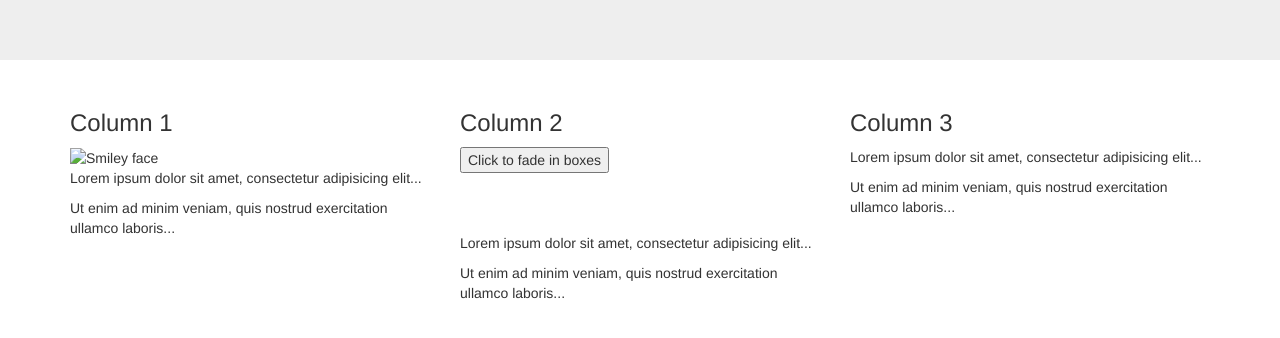
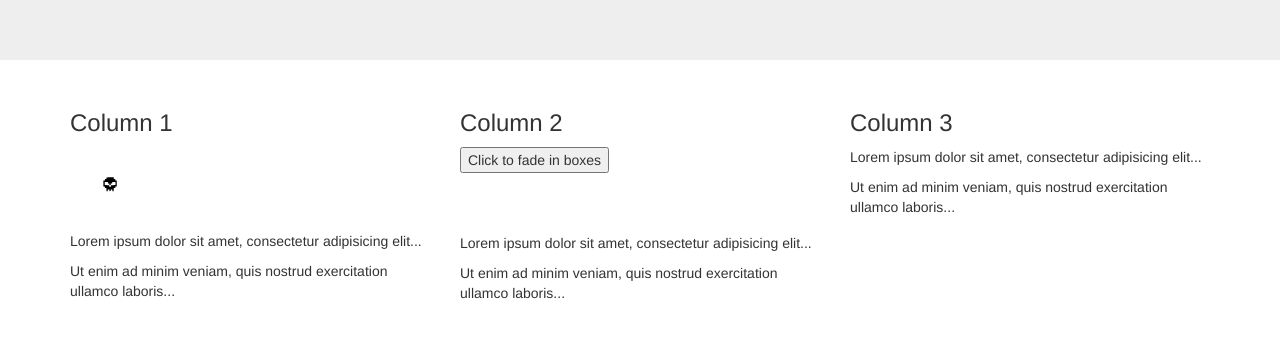
Before and after one commit to perosa7285/mywebsite.github.io, a plain HTML site: page index.html in a window 1280 px wide. Shown: the part 180-518 px from the top of the page. Drawn offline with Linux system fonts and the light colour scheme.

Commit message:
Update index.html

```diff
--- a/index.html
+++ b/index.html
@@ -30,7 +30,7 @@ $(document).ready(function(){
   <div class="row">
     <div class="col-sm-4">
       <h3>Column 1</h3>
-      <img src="8bit_Skull.jpg" alt="Smiley face" width="84" height="84">
+      <img src="Media/8bit_Skull.svg" alt="Smiley face" width="84" height="84">
       <p>Lorem ipsum dolor sit amet, consectetur adipisicing elit...</p>
       <p>Ut enim ad minim veniam, quis nostrud exercitation ullamco laboris...</p>
     </div>
```
